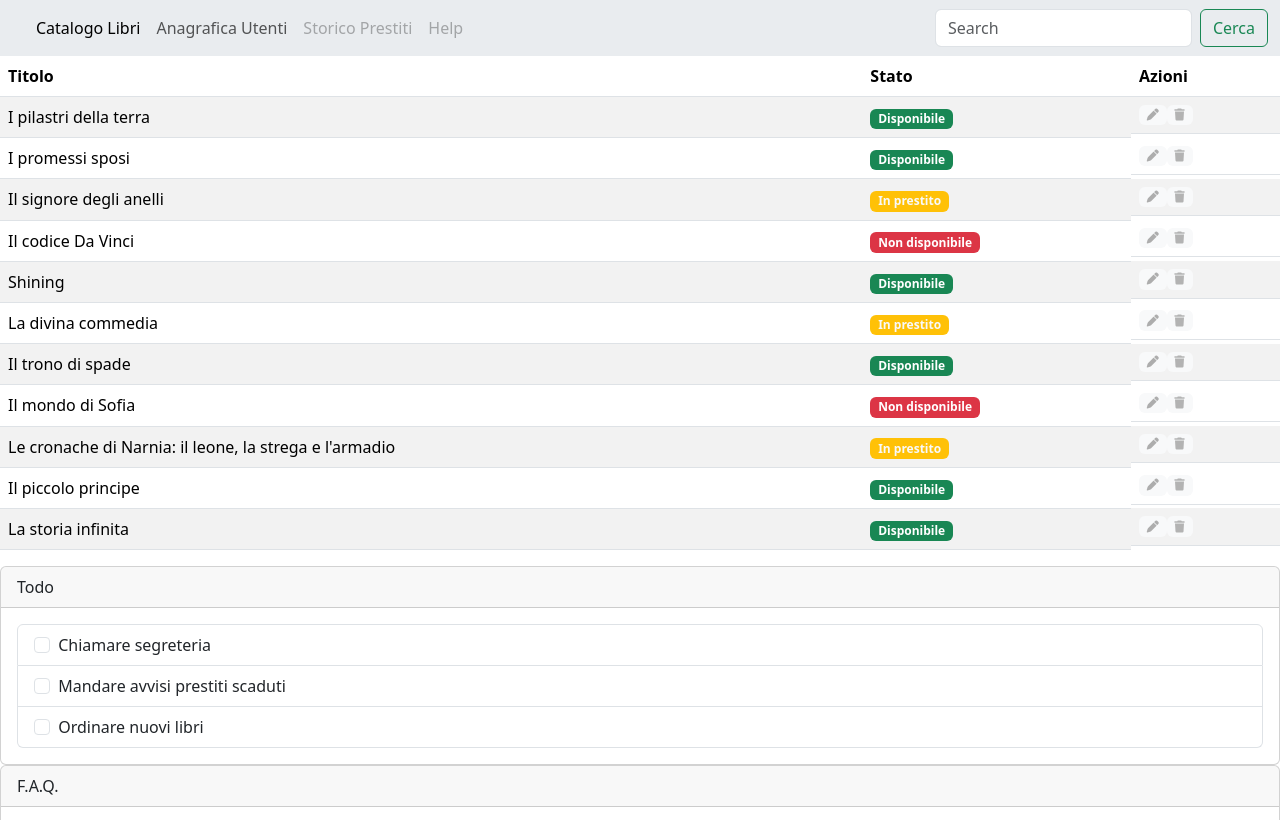
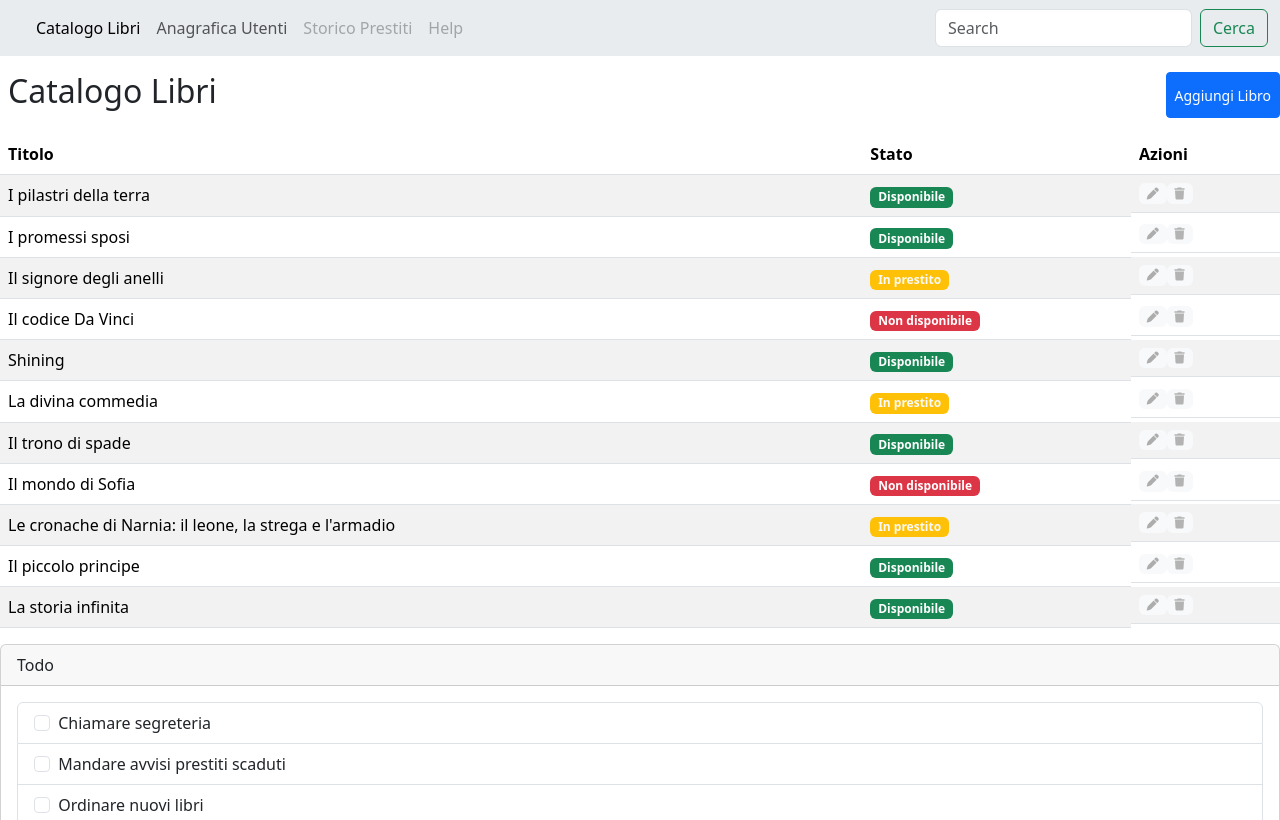
Before and after one commit to GiovanniGarlaschini22/html-css-bootstrap-dashboard, a plain HTML site: page Index.html in a window 1280 px wide. Shown: the top 820 px of the page. Drawn offline with nearby package versions, Linux system fonts and the light colour scheme.

Commit message:
Feat: text+btn added

```diff
--- a/Index.html
+++ b/Index.html
@@ -55,6 +55,13 @@
             </div>
     </nav>
     <!-- navbar end -->
+
+    <!-- text+btn -->
+     <section class="py-3 ps-2 d-flex justify-content-between">
+        <h2>Catalogo Libri</h2>
+        <button type="button" class="btn btn-primary btn-sm">Aggiungi Libro</button>
+     </section>
+    <!-- text+btn end -->
 
     <!-- table -->
     <section>
```
